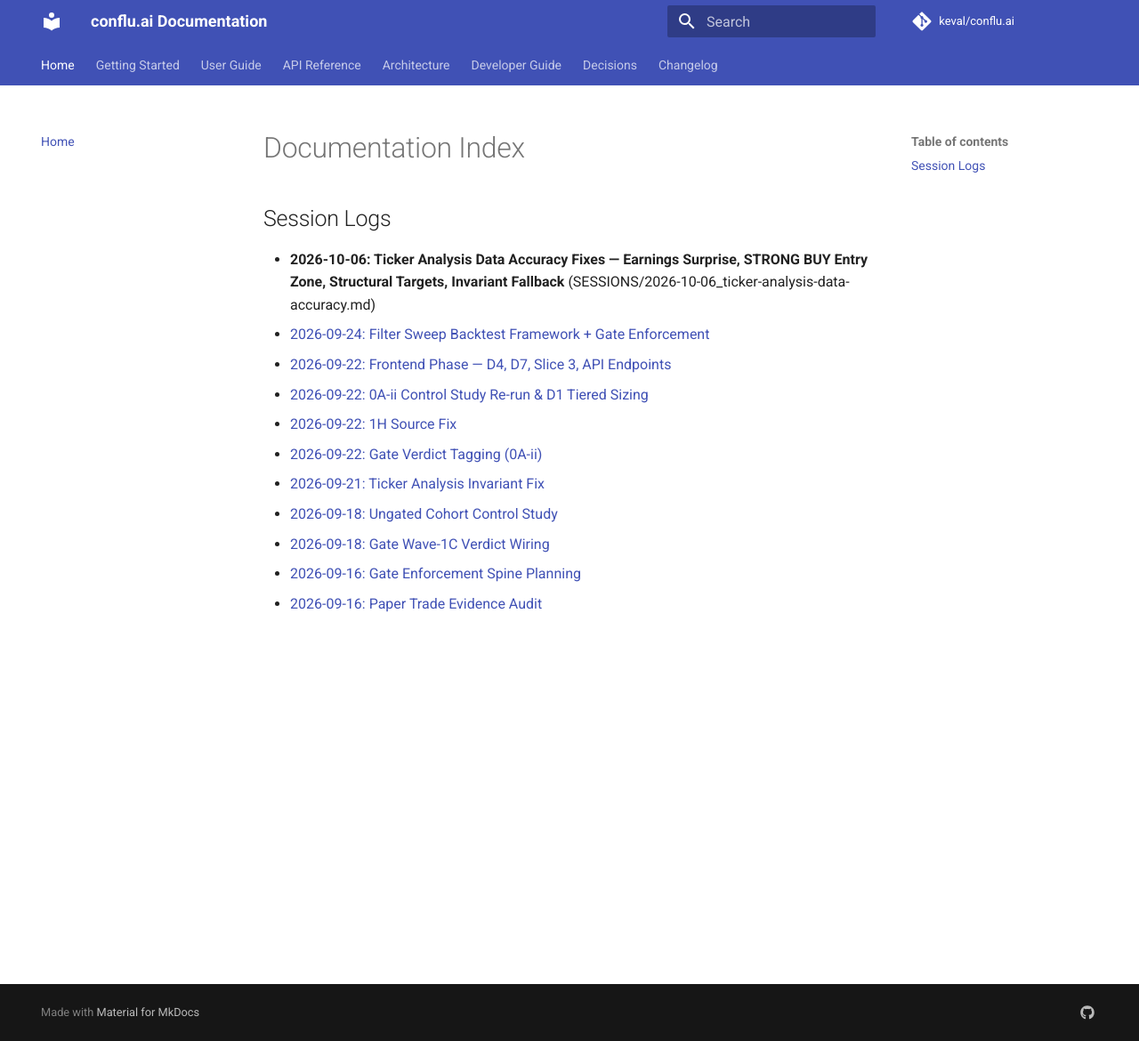
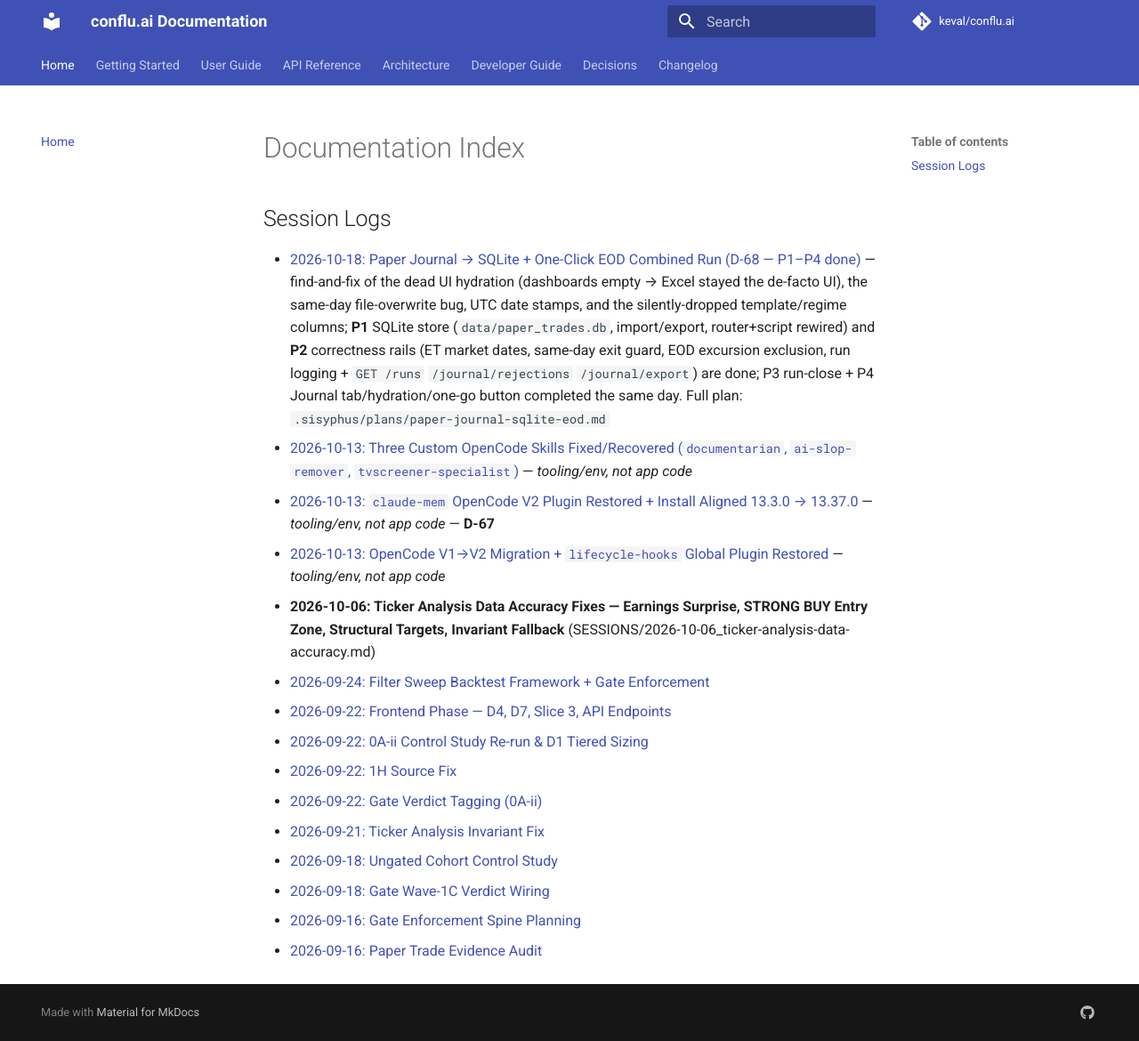
Before and after one commit to mk-keval/conflu.ai, an MkDocs documentation site: the page built from docs/index.md, in a window 1280 px wide and 1170 px high. Shown: the whole window at 89% size. Built offline with MkDocs 1.6.1 and Material for MkDocs 9.7.7, drawn with Linux system fonts in a browser that asks for light colours; comment, search, counter and statistics services are not loaded.

Commit message:
docs: index - D-66/D-67 + 2026-10-13 tooling sessions; D-68 marked P1-P4 complete

```diff
--- a/docs/index.md
+++ b/docs/index.md
@@ -1,6 +1,10 @@
 # Documentation Index
 
 ## Session Logs
+- [2026-10-18: Paper Journal → SQLite + One-Click EOD Combined Run (D-68 — P1–P4 done)](SESSIONS/2026-10-18_paper-journal-db-eod-planning.md) — find-and-fix of the dead UI hydration (dashboards empty → Excel stayed the de-facto UI), the same-day file-overwrite bug, UTC date stamps, and the silently-dropped template/regime columns; **P1** SQLite store (`data/paper_trades.db`, import/export, router+script rewired) and **P2** correctness rails (ET market dates, same-day exit guard, EOD excursion exclusion, run logging + `GET /runs` `/journal/rejections` `/journal/export`) are done; P3 run-close + P4 Journal tab/hydration/one-go button completed the same day. Full plan: `.sisyphus/plans/paper-journal-sqlite-eod.md`
+- [2026-10-13: Three Custom OpenCode Skills Fixed/Recovered (`documentarian`, `ai-slop-remover`, `tvscreener-specialist`)](SESSIONS/2026-10-13_opencode-custom-skills-restore.md) — *tooling/env, not app code*
+- [2026-10-13: `claude-mem` OpenCode V2 Plugin Restored + Install Aligned 13.3.0 → 13.37.0](SESSIONS/2026-10-13_claude-mem-opencode-v2-plugin-restore.md) — *tooling/env, not app code* — **D-67**
+- [2026-10-13: OpenCode V1→V2 Migration + `lifecycle-hooks` Global Plugin Restored](SESSIONS/2026-10-13_opencode-v2-migration-lifecycle-hooks.md) — *tooling/env, not app code*
 - **2026-10-06: Ticker Analysis Data Accuracy Fixes — Earnings Surprise, STRONG BUY Entry Zone, Structural Targets, Invariant Fallback** (SESSIONS/2026-10-06_ticker-analysis-data-accuracy.md)
 - [2026-09-24: Filter Sweep Backtest Framework + Gate Enforcement](SESSIONS/2026-09-24_filter-sweep-backtest-framework-gate-enforcement.md)
 - [2026-09-22: Frontend Phase — D4, D7, Slice 3, API Endpoints](SESSIONS/2026-09-22_frontend-phase-d4-d7-slice3-api.md)
```
Also changed, not shown: INDEX.md (+4 -0 lines), docs/DECISIONS/index.md (+6 -0 lines).
